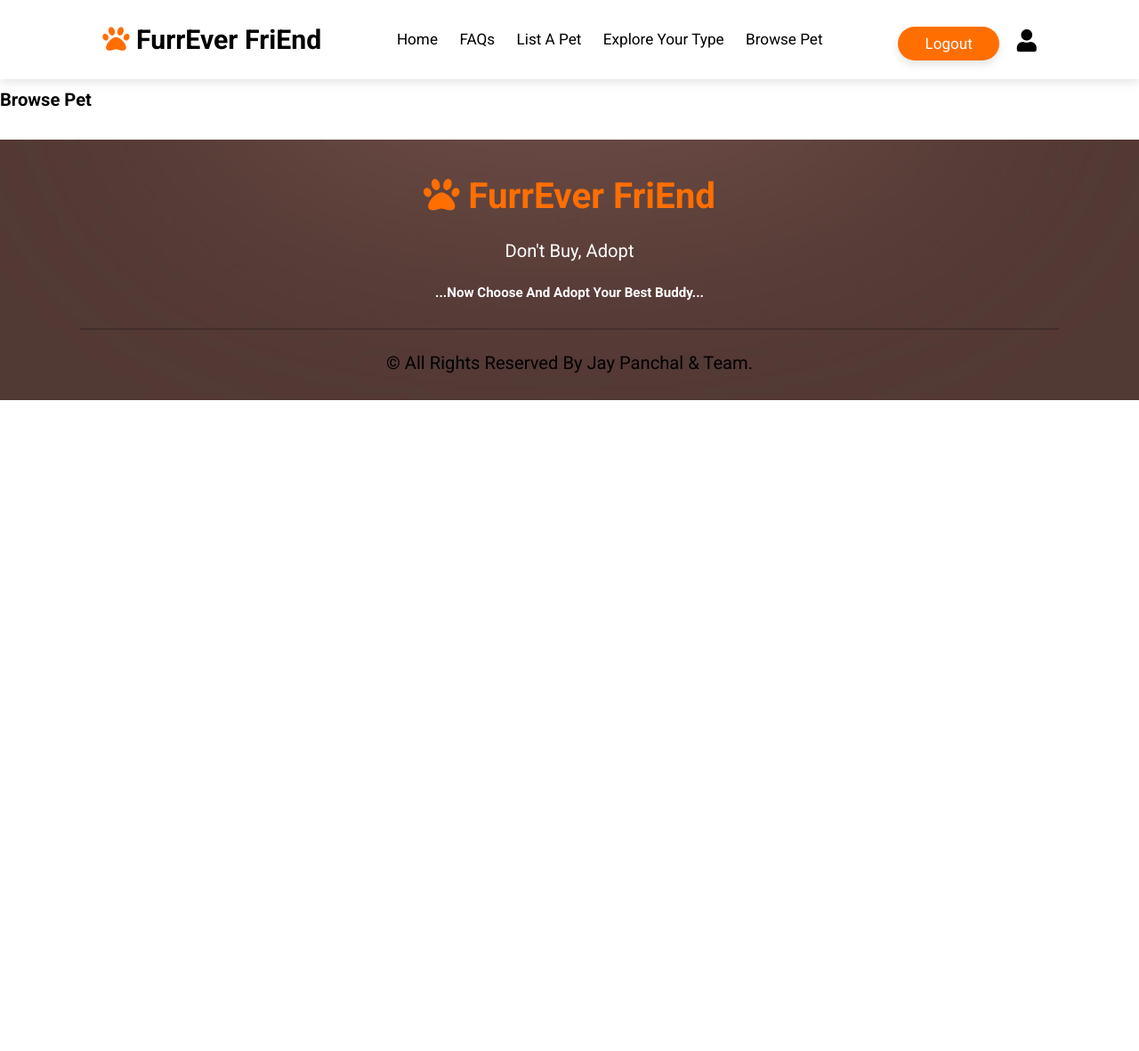
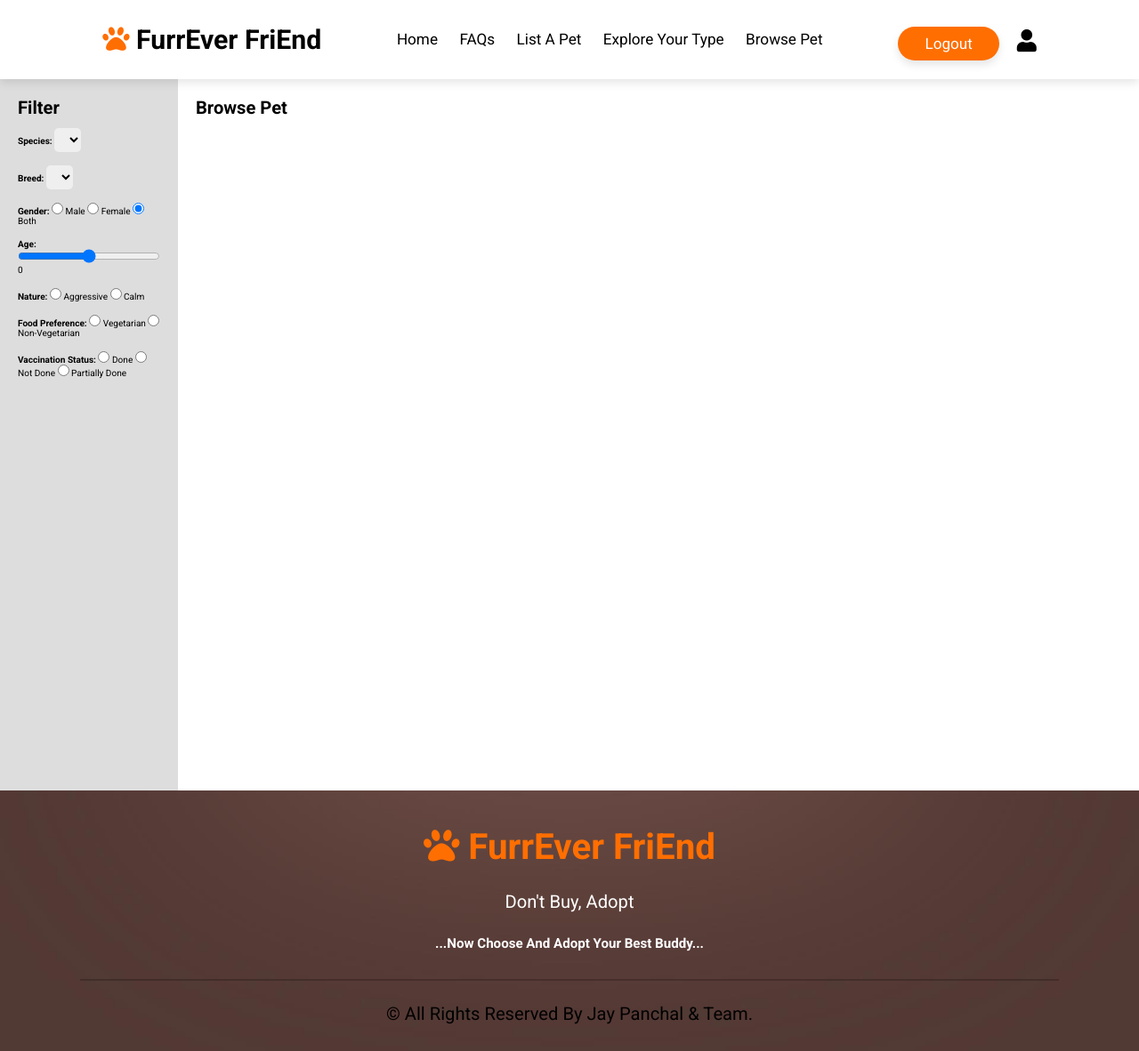
Before and after one commit to shlokTalati/furrever-friends, a PHP site: page /browsepet in a window 1280 px wide. Shown: the whole page at 89% size. Before the commit the page ends 450 px from the top, so only its background shows below. Run offline with PHP 8.4, Linux system fonts and the light colour scheme; the visitor is signed in with stand-in values (Sample User, id 1); data that the repository does not hold is empty.

Commit message:
Filter Added in BrowsePet

```diff
--- a/app/resources/view/browsepet.php
+++ b/app/resources/view/browsepet.php
@@ -1,10 +1,79 @@
+<div style="display: flex;">
+
+    <!-- Left Navigation Bar -->
+    <div style="width: 200px; height: 100vh; background-color: #ddd; padding: 20px;">
+        <h1>Filter</h1>
 <br>
-<h1>Browse Pet</h1>
+    <!-- Species Dropdown -->
+    <div style="margin-bottom: 15px;">
+        <label for="species_select" style="font-weight: bold;">Species:</label>
+        <select id="species_select" style="padding: 5px; border-radius: 5px;" onchange="update_breed_select()">
+            <!-- Add Species options here -->
+        </select>
+    </div>
 
-<br>
-<div style="display: flex; flex-wrap: wrap; gap: 20px;">
+    <!-- Breed Dropdown -->
+    <div style="margin-bottom: 15px;">
+        <label for="breed_select" style="font-weight: bold;">Breed:</label>
+        <select id="breed_select" style="padding: 5px; border-radius: 5px;">
+            <!-- Add Breed options here -->
+        </select>
+    </div>
 
-    <?php foreach ($petData as $pet): ?>
+    <!-- Gender Radio Buttons -->
+    <div style="margin-bottom: 15px;">
+        <label style="font-weight: bold;">Gender:</label>
+        <input type="radio" id="male" name="gender" value="male">
+        <label for="male">Male</label>
+        <input type="radio" id="female" name="gender" value="female">
+        <label for="female">Female</label>
+        <input type="radio" id="both" name="gender" value="both" checked>
+        <label for="both">Both</label>
+    </div>
+
+    <!-- Age Slider -->
+<div style="margin-bottom: 15px;">
+    <label for="age" style="font-weight: bold;">Age:</label>
+    <input type="range" id="age" name="age" min="0" max="20" style="width: 100%;">
+    <label id="ageValue">0</label>
+</div>
+
+    <!-- Nature Options -->
+    <div style="margin-bottom: 15px;">
+        <label style="font-weight: bold;">Nature:</label>
+        <input type="radio" id="aggressive" name="nature" value="aggressive">
+        <label for="aggressive">Aggressive</label>
+        <input type="radio" id="calm" name="nature" value="calm">
+        <label for="calm">Calm</label>
+    </div>
+
+    <!-- Food Preference -->
+    <div style="margin-bottom: 15px;">
+        <label style="font-weight: bold;">Food Preference:</label>
+        <input type="radio" id="vegetarian" name="foodPreference" value="vegetarian">
+        <label for="vegetarian">Vegetarian</label>
+        <input type="radio" id="nonVegetarian" name="foodPreference" value="nonVegetarian">
+        <label for="nonVegetarian">Non-Vegetarian</label>
+    </div>
+
+    <!-- Vaccination Status -->
+    <div style="margin-bottom: 15px;">
+        <label style="font-weight: bold;">Vaccination Status:</label>
+        <input type="radio" id="done" name="vaccinationStatus" value="done">
+        <label for="done">Done</label>
+        <input type="radio" id="notDone" name="vaccinationStatus" value="notDone">
+        <label for="notDone">Not Done</label>
+        <input type="radio" id="partiallyDone" name="vaccinationStatus" value="partiallyDone">
+        <label for="partiallyDone">Partially Done</label>
+    </div>
+</div>
+
+    <!-- Main Content Container on the Right -->
+    <div style="flex-grow: 1; padding: 20px;">
+        <h1>Browse Pet</h1>
+        <br>
+        <div style="display: flex; flex-wrap: wrap; gap: 20px;">
+        <?php foreach ($petData as $pet): ?>
         <div style="background-color: #f0f0f0; border-radius: 8px; padding: 20px; box-shadow: 0 4px 8px rgba(0, 0, 0, 0.1); width: 300px;">
             <h2 style="margin-top: 0; color: #333;"><?php echo $pet["name"]; ?></h2>
             <p style="margin: 5px 0; font-size: 14px; color: #666;"><strong>User Email:</strong> <?php echo $pet["user_email"]; ?></p>
@@ -19,6 +88,37 @@
             <p style="margin: 5px 0; font-size: 14px; color: #666;"><strong>Availability:</strong> <?php echo $pet["availability"]; ?></p>
         </div>
     <?php endforeach; ?>
+        </div>
+        <br><br>
+    </div>
+
 </div>
 
-<br><br>
+<script>
+    var petData = <?php echo json_encode($petData); ?>;
+    var speciesData = <?php echo json_encode($speciesData); ?>;
+    var breedData = <?php echo json_encode($breedData); ?>;
+    console.log(petData);
+    var speciesSelect = document.getElementById('species_select');
+    var breedSelect = document.getElementById('breed_select');
+
+    // Add Species options to the Species Dropdown dynamically
+    speciesData.forEach(element => {
+        speciesSelect.appendChild(new Option(element.name , element.id));
+    });
+
+    function update_breed_select(){
+        breedSelect.innerHTML = '';
+        breedData.forEach(element => {
+            if(element.species_id == speciesSelect.value){
+                breedSelect.appendChild(new Option(element.name , element.id));
+            }
+        });
+    }
+
+    // Add Breed options to the Species Dropdown dynamically
+
+    //On Page Load:-
+    update_breed_select();
+
+</script>
```
